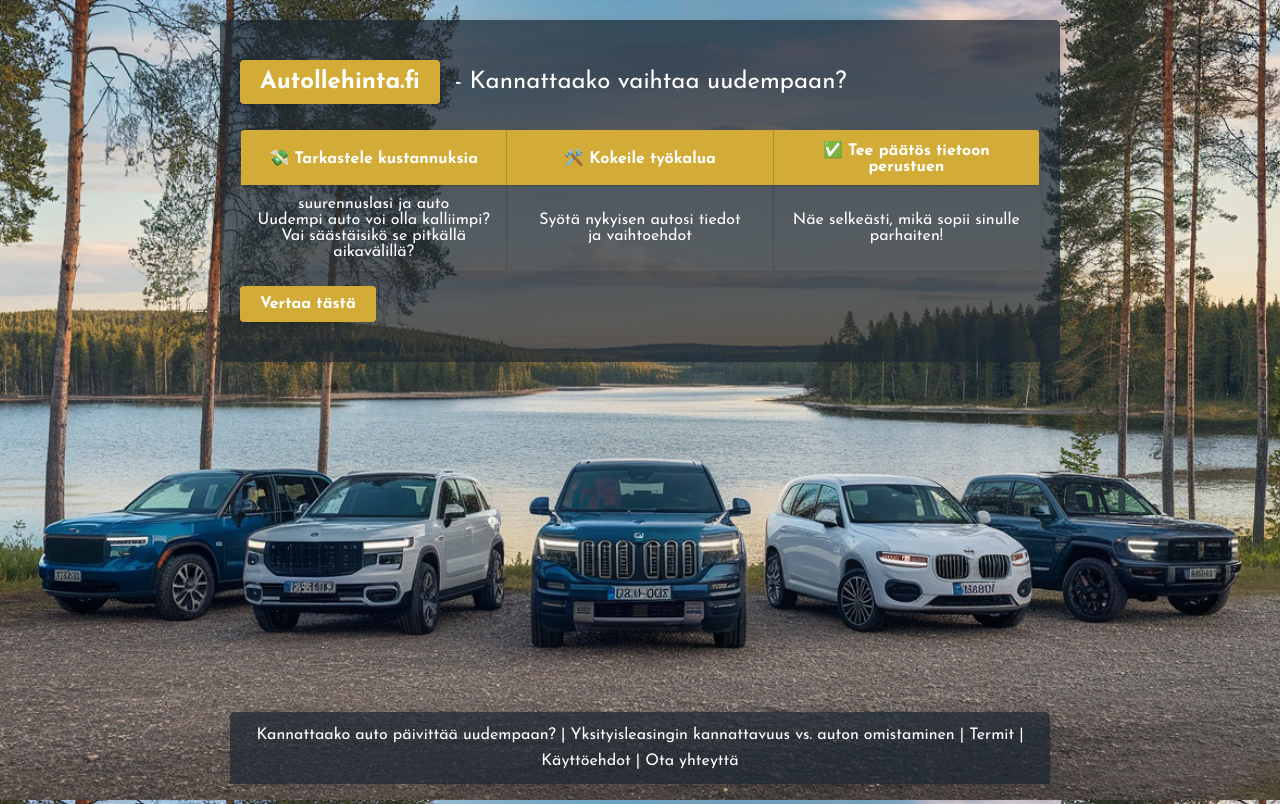
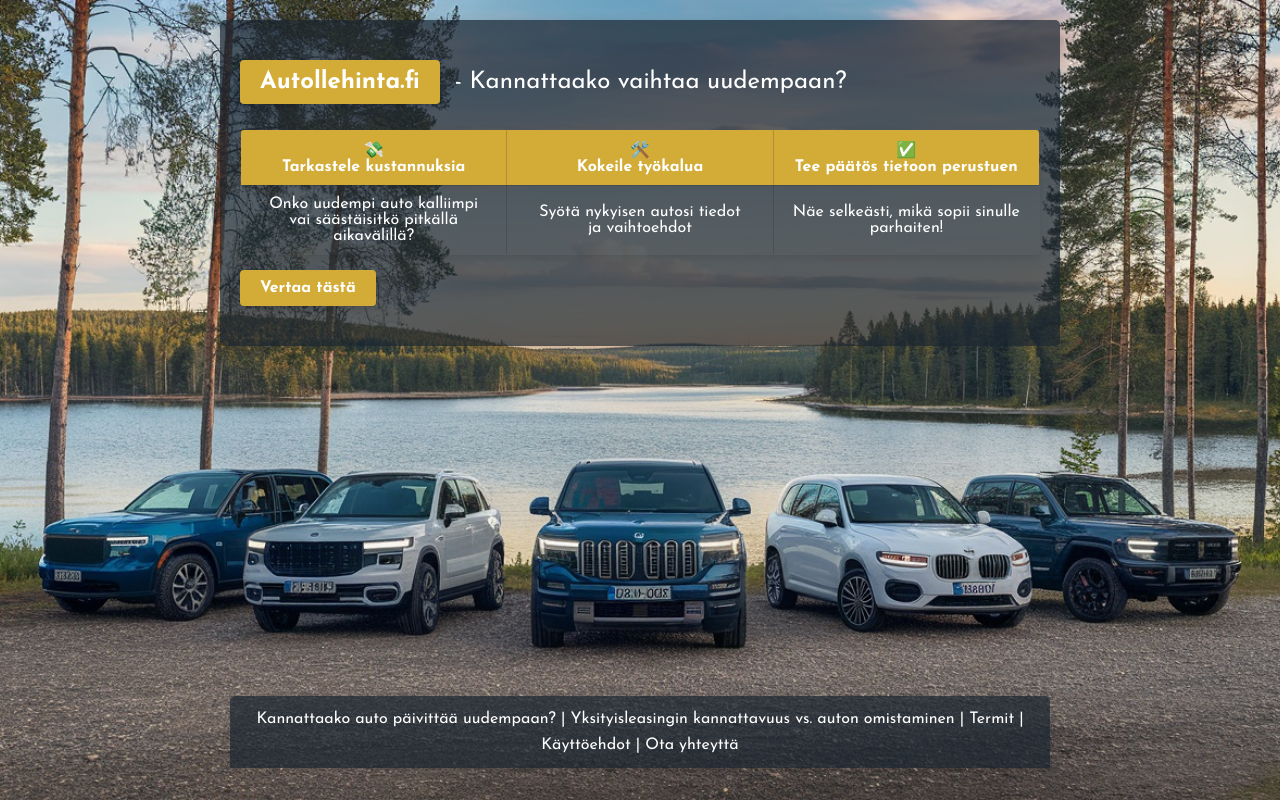
Before and after one commit to ArtoVuori/autollehinta, a website: page index.html in a window 1280 px wide. Drawn offline with Linux system fonts and the light colour scheme.

Commit message:
Introscreen

```diff
--- a/index.html
+++ b/index.html
@@ -145,15 +145,15 @@
 		<table>
 			<thead>
 				<tr>
-					<th>💸 Tarkastele kustannuksia</th>
-					<th>🛠️ Kokeile työkalua</th>
-					<th>✅ Tee päätös tietoon perustuen</th>
+					<th>💸<br>Tarkastele kustannuksia</th>
+					<th>🛠️<br> Kokeile työkalua</th>
+					<th>✅<br> Tee päätös tietoon perustuen</th>
 				</tr>
 			</thead>
 			<tbody>
 
 				<tr>
-					<td>suurennuslasi ja auto<br>Uudempi auto voi olla kalliimpi?<br>Vai säästäisikö se pitkällä aikavälillä?</td>
+					<td>Onko uudempi auto kalliimpi<br>vai säästäisitkö pitkällä aikavälillä?</td>
 					<td>Syötä nykyisen autosi tiedot<br> ja vaihtoehdot</td>
 					<td>Näe selkeästi, mikä sopii sinulle parhaiten!</td>
 				</tr>
```
Also changed, not shown: backlog.txt (+6 -3 lines).
